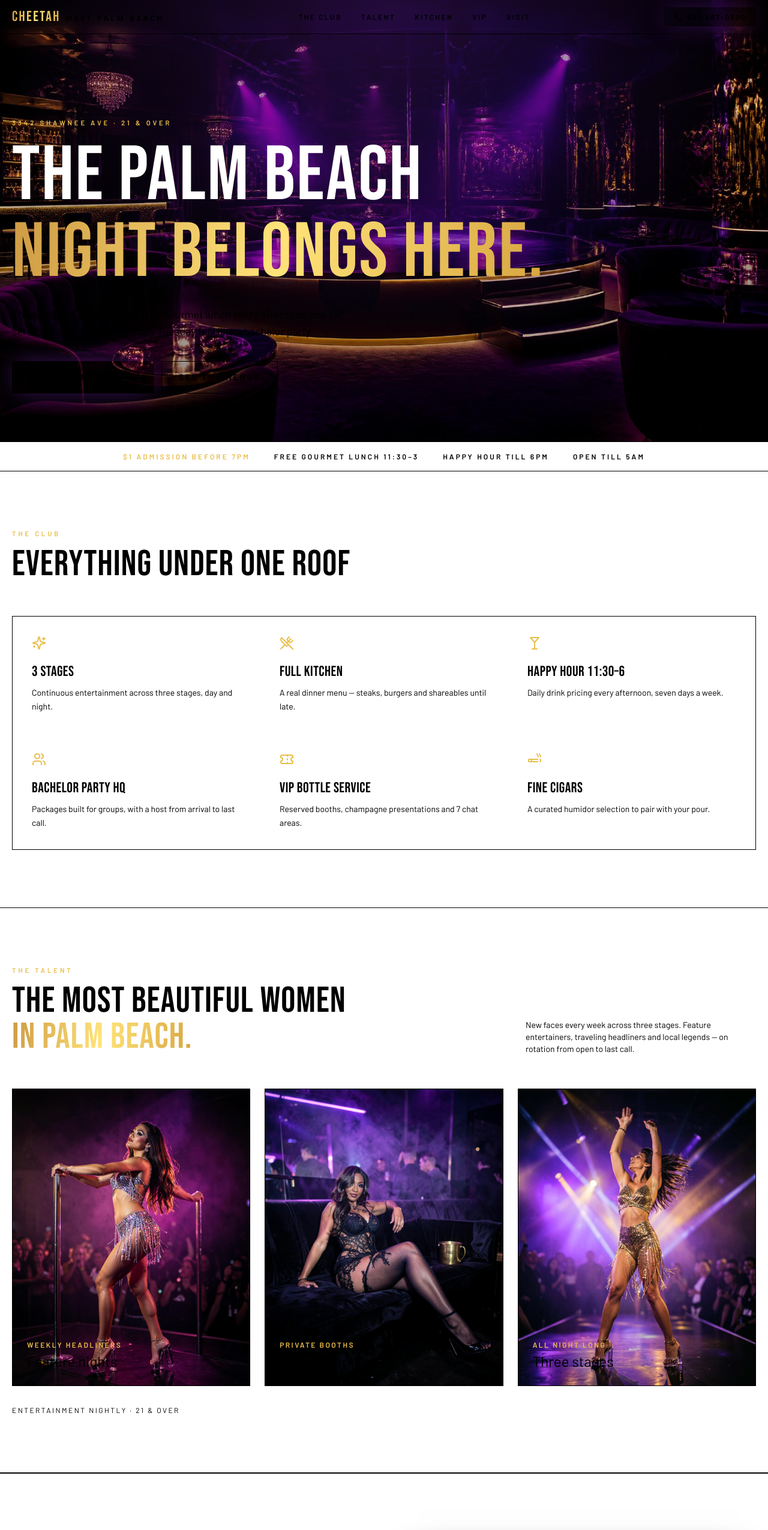
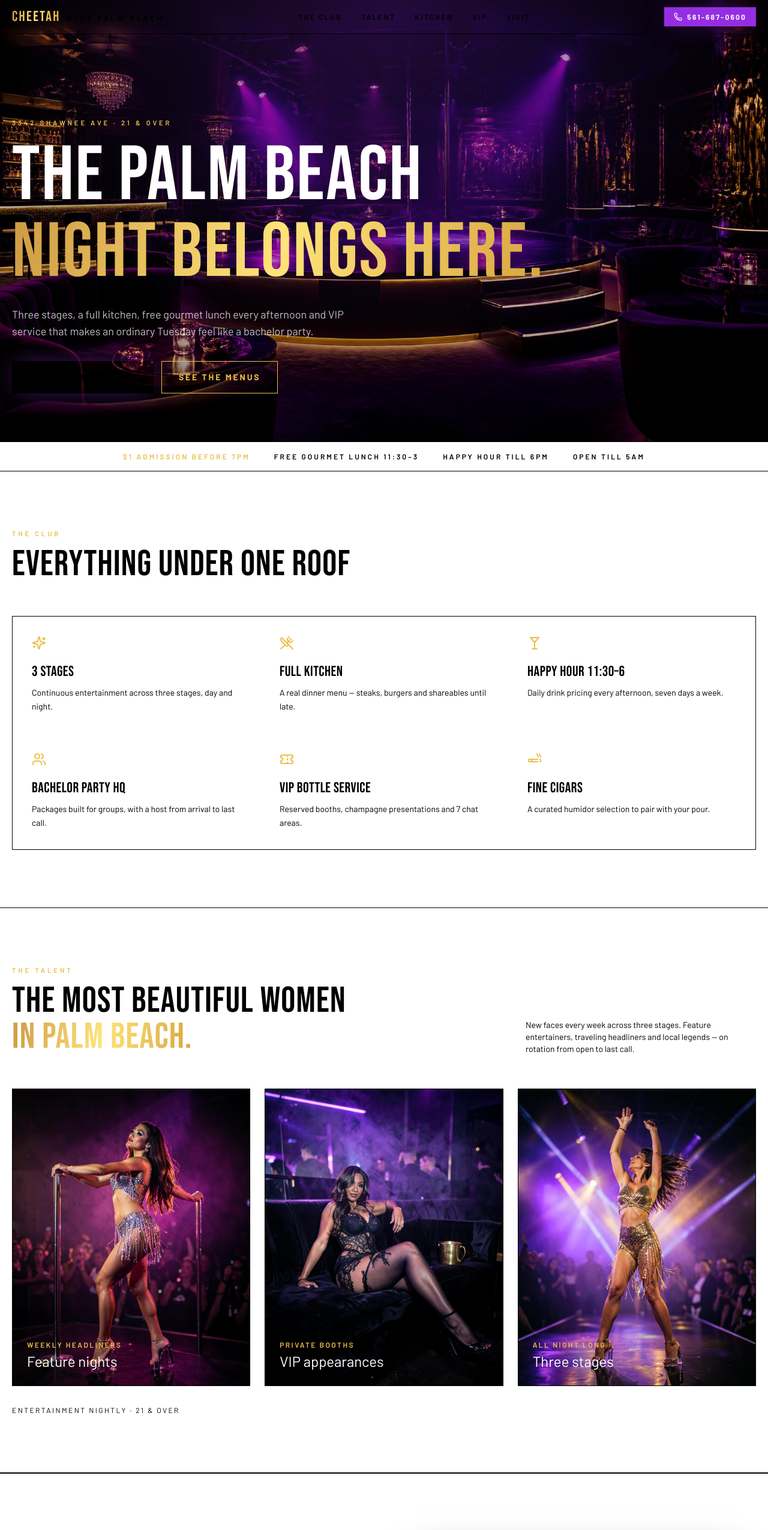
Before and after one commit to OnSiteComputers/gnl-group, a React (Vite) app: page /cheetah-west-palm-beach in a window 1280 px wide. Shown: the top 2551 px of the page at 60% size. Built offline with nearby package versions, Linux system fonts and the light colour scheme.

Commit message:
Fix invisible text throughout Cheetah page

```diff
--- a/src/pages/CheetahWestPalmBeach.jsx
+++ b/src/pages/CheetahWestPalmBeach.jsx
@@ -109,7 +109,7 @@ export default function CheetahWestPalmBeach() {
           <a
             href={`tel:${PHONE}`}
             className="inline-flex items-center gap-2 rounded-sm bg-primary px-4 py-2 text-xs font-bold uppercase tracking-[0.18em] text-primary-foreground transition-all hover:brightness-125"
-            style={{ boxShadow: "var(--shadow-glow)" }}
+            style={{ boxShadow: "var(--shadow-glow)", backgroundColor: "oklch(55% .25 305)", color: "oklch(99% 0 0)" }}
           >
             <Phone className="size-3.5" />
             <span className="hidden sm:inline">{PHONE}</span>
@@ -137,7 +137,7 @@ export default function CheetahWestPalmBeach() {
             <br />
             <span className="text-gold-gradient">night belongs here.</span>
           </h1>
-          <p className="animate-rise mt-6 max-w-xl text-lg text-muted-foreground">
+          <p className="animate-rise mt-6 max-w-xl text-lg text-muted-foreground" style={{ color: "rgba(255,255,255,0.75)" }}>
             Three stages, a full kitchen, free gourmet lunch every afternoon and VIP service that
             makes an ordinary Tuesday feel like a bachelor party.
           </p>
@@ -151,7 +151,7 @@ export default function CheetahWestPalmBeach() {
             </a>
             <a
               href="#kitchen"
-              className="inline-flex items-center gap-2 rounded-sm border border-gold/50 px-7 py-4 text-sm font-bold uppercase tracking-[0.2em] text-gold transition-colors hover:bg-gold/10"
+              className="inline-flex items-center gap-2 rounded-sm border border-gold/50 px-7 py-4 text-sm font-bold uppercase tracking-[0.2em] text-gold transition-colors hover:bg-gold/10" style={{ color: "oklch(82% .14 88)" }}
             >
               See the menus
             </a>
@@ -219,7 +219,7 @@ export default function CheetahWestPalmBeach() {
                 <div className="absolute inset-0 bg-gradient-to-t from-background via-background/20 to-transparent" />
                 <div className="absolute bottom-0 left-0 right-0 p-6">
                   <p className="text-xs font-semibold uppercase tracking-[0.2em] text-gold">{e.tag}</p>
-                  <p className="mt-1 text-2xl">{e.name}</p>
+                  <p className="mt-1 text-2xl text-white">{e.name}</p>
                 </div>
               </div>
             ))}
@@ -352,7 +352,7 @@ export default function CheetahWestPalmBeach() {
             </p>
             <a
               href="https://maps.google.com/?q=3342+Shawnee+Ave+West+Palm+Beach+FL+33409"
-              className="mt-4 inline-flex items-center gap-1 text-sm font-semibold text-gold hover:underline"
+              className="mt-4 inline-flex items-center gap-1 text-sm font-semibold text-gold hover:underline" style={{ color: "oklch(82% .14 88)" }}
             >
               Get directions <ChevronRight className="size-3.5" />
             </a>
@@ -375,7 +375,7 @@ export default function CheetahWestPalmBeach() {
             </p>
             <a
               href="https://www.cheetahsofl.com/events/category/palm/list/"
-              className="mt-4 inline-flex items-center gap-1 text-sm font-semibold text-gold hover:underline"
+              className="mt-4 inline-flex items-center gap-1 text-sm font-semibold text-gold hover:underline" style={{ color: "oklch(82% .14 88)" }}
             >
               View calendar <ChevronRight className="size-3.5" />
             </a>
```
